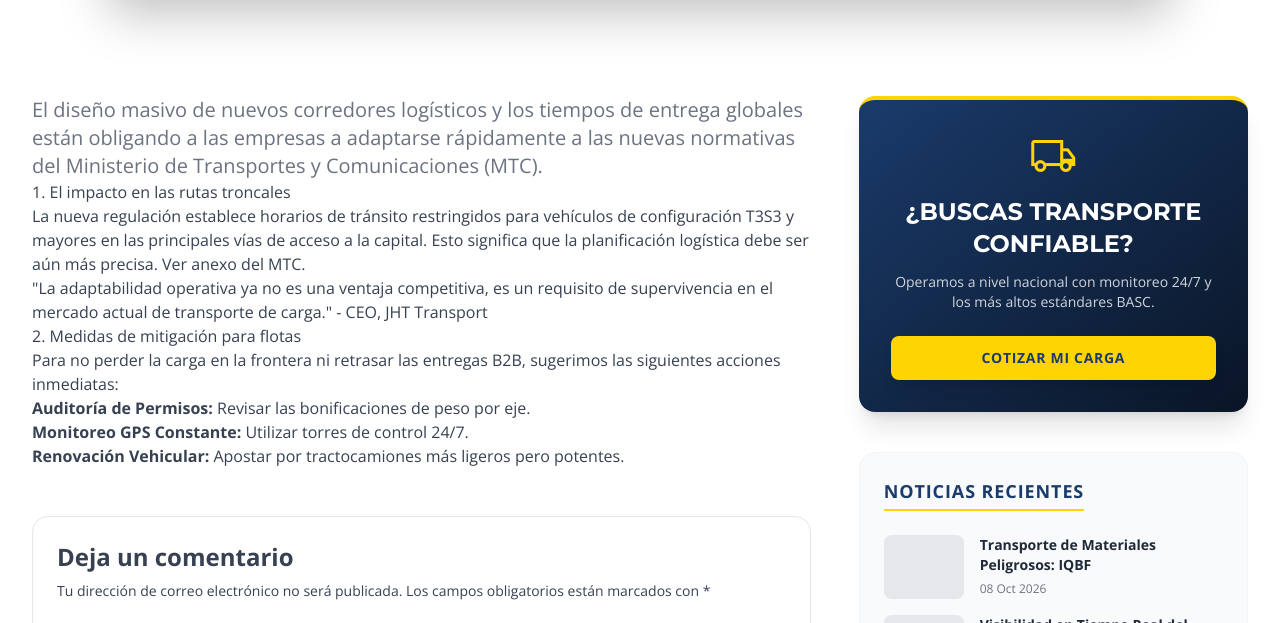
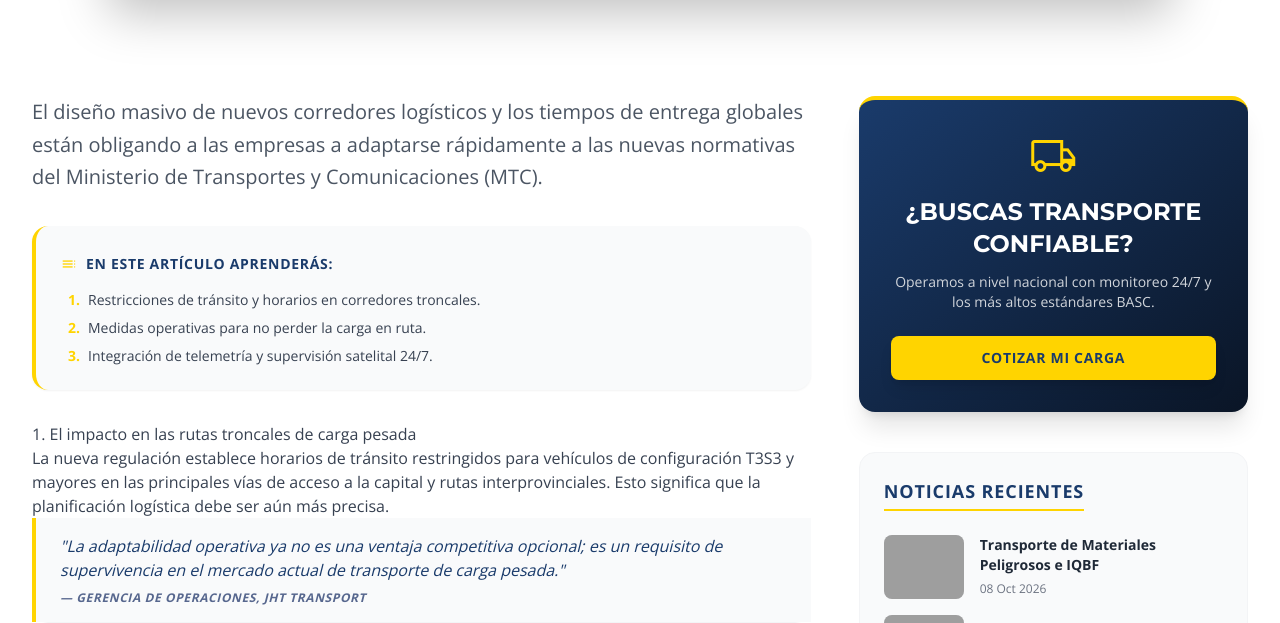
Before and after one commit to jcoldsolutionsj-lab/Proyect02_Front_Jht_webLading, a Django app: page /noticias/ejemplo/ in a window 1280 px wide. Shown: the part 1076-1699 px from the top of the page. Run offline with Django 5.2, Linux system fonts and the light colour scheme; some libraries are stand-ins or nearby versions; grey boxes are pictures that could not be loaded.

Commit message:
feat: optimizacion editorial UX en noticia_detalle.html con indice de contenidos, tarjetas KPI e imagenes de alta calidad

```diff
--- a/jht_cms/templates/public/noticia_detalle.html
+++ b/jht_cms/templates/public/noticia_detalle.html
@@ -76,22 +76,67 @@
                                 prose-img:rounded-2xl prose-img:shadow-md
                                 prose-blockquote:border-l-4 prose-blockquote:border-jht-gold prose-blockquote:bg-gray-50 prose-blockquote:py-2 prose-blockquote:px-6 prose-blockquote:text-jht-dark prose-blockquote:italic">
 
-                    <p class="lead text-xl text-gray-500 font-medium">El diseño masivo de nuevos corredores logísticos y los tiempos de entrega globales están obligando a las empresas a adaptarse rápidamente a las nuevas normativas del Ministerio de Transportes y Comunicaciones (MTC).</p>
+                    <!-- Párrafo Destacado / Bajada -->
+                    <p class="lead text-xl text-gray-600 font-medium leading-relaxed mb-8">El diseño masivo de nuevos corredores logísticos y los tiempos de entrega globales están obligando a las empresas a adaptarse rápidamente a las nuevas normativas del Ministerio de Transportes y Comunicaciones (MTC).</p>
 
-                    <h2>1. El impacto en las rutas troncales</h2>
-                    <p>La nueva regulación establece horarios de tránsito restringidos para vehículos de configuración T3S3 y mayores en las principales vías de acceso a la capital. Esto significa que la planificación logística debe ser aún más precisa. <a href="#">Ver anexo del MTC</a>.</p>
+                    <!-- Índices / Tabla de Contenidos Rápida (UX Editorial) -->
+                    <div class="bg-gray-50 rounded-2xl p-6 mb-8 border-l-4 border-jht-gold shadow-sm">
+                        <h4 class="text-sm font-bold text-jht-dark uppercase tracking-wider mb-3 flex items-center gap-2">
+                            <span class="material-symbols-outlined text-jht-gold text-lg">toc</span> En este artículo aprenderás:
+                        </h4>
+                        <ul class="space-y-2 text-sm text-gray-700 font-medium pl-2">
+                            <li class="flex items-center gap-2"><span class="text-jht-gold font-bold">1.</span> Restricciones de tránsito y horarios en corredores troncales.</li>
+                            <li class="flex items-center gap-2"><span class="text-jht-gold font-bold">2.</span> Medidas operativas para no perder la carga en ruta.</li>
+                            <li class="flex items-center gap-2"><span class="text-jht-gold font-bold">3.</span> Integración de telemetría y supervisión satelital 24/7.</li>
+                        </ul>
+                    </div>
 
-                    <blockquote>
-                        "La adaptabilidad operativa ya no es una ventaja competitiva, es un requisito de supervivencia en el mercado actual de transporte de carga." - CEO, JHT Transport
+                    <h2>1. El impacto en las rutas troncales de carga pesada</h2>
+                    <p>La nueva regulación establece horarios de tránsito restringidos para vehículos de configuración T3S3 y mayores en las principales vías de acceso a la capital y rutas interprovinciales. Esto significa que la planificación logística debe ser aún más precisa.</p>
+
+                    <!-- Caja de Cita Destacada -->
+                    <blockquote class="my-8 py-4 px-6 border-l-4 border-jht-gold bg-gray-50 rounded-r-2xl text-jht-dark font-medium italic">
+                        "La adaptabilidad operativa ya no es una ventaja competitiva opcional; es un requisito de supervivencia en el mercado actual de transporte de carga pesada."
+                        <span class="block mt-2 text-xs font-bold uppercase tracking-wider text-jht-blue-support not-italic">— Gerencia de Operaciones, JHT Transport</span>
                     </blockquote>
 
-                    <h2>2. Medidas de mitigación para flotas</h2>
-                    <p>Para no perder la carga en la frontera ni retrasar las entregas B2B, sugerimos las siguientes acciones inmediatas:</p>
-                    <ul>
-                        <li><strong>Auditoría de Permisos:</strong> Revisar las bonificaciones de peso por eje.</li>
-                        <li><strong>Monitoreo GPS Constante:</strong> Utilizar torres de control 24/7.</li>
-                        <li><strong>Renovación Vehicular:</strong> Apostar por tractocamiones más ligeros pero potentes.</li>
-                    </ul>
+                    <!-- Imagen Intermedia en el Cuerpo (Rompe la monotonía del texto) -->
+                    <div class="my-8 rounded-2xl overflow-hidden shadow-lg border border-gray-100">
+                        <img src="{% static 'assets/images/noticias/telemetria-torre.webp' %}" alt="Monitoreo de Telemetría GPS en Torre de Control JHT" class="w-full h-72 md:h-96 object-cover">
+                        <p class="text-xs text-gray-500 italic p-3 text-center bg-gray-50">Monitoreo continuo de telemetría GPS y sensor de fatiga en unidades de carga pesada.</p>
+                    </div>
+
+                    <h2>2. Medidas de mitigación para flotas corporativas</h2>
+                    <p>Para garantizar el flujo ininterrumpido de suministros B2B y evitar sanciones en ruta, nuestro equipo de ingeniería recomienda las siguientes acciones inmediatas:</p>
+
+                    <div class="grid grid-cols-1 md:grid-cols-3 gap-4 my-6">
+                        <div class="bg-gray-50 p-4 rounded-xl border border-gray-200 text-center">
+                            <span class="material-symbols-outlined text-jht-gold text-3xl mb-1">balance</span>
+                            <h5 class="font-bold text-sm text-jht-dark uppercase">Auditoría de Pesos</h5>
+                            <p class="text-xs text-gray-500">Verificación de bonificaciones por eje neumático.</p>
+                        </div>
+                        <div class="bg-gray-50 p-4 rounded-xl border border-gray-200 text-center">
+                            <span class="material-symbols-outlined text-jht-gold text-3xl mb-1">focal_point</span>
+                            <h5 class="font-bold text-sm text-jht-dark uppercase">Geocercas GPS</h5>
+                            <p class="text-xs text-gray-500">Alertas automáticas de ruta preaprobada MTC.</p>
+                        </div>
+                        <div class="bg-gray-50 p-4 rounded-xl border border-gray-200 text-center">
+                            <span class="material-symbols-outlined text-jht-gold text-3xl mb-1">verified</span>
+                            <h5 class="font-bold text-sm text-jht-dark uppercase">Norma BASC</h5>
+                            <p class="text-xs text-gray-500">Cero incidencias en seguridad patrimonial.</p>
+                        </div>
+                    </div>
+
+                    <!-- Ficha de Autor -->
+                    <div class="mt-10 p-6 bg-gray-50 rounded-2xl border border-gray-200 flex flex-col sm:flex-row items-center gap-5">
+                        <div class="w-16 h-16 rounded-full bg-jht-dark text-jht-gold flex items-center justify-center font-bold text-xl shrink-0 shadow-md">
+                            JHT
+                        </div>
+                        <div>
+                            <h4 class="font-bold text-jht-dark text-base uppercase">Equipo de Ingeniería y Operaciones JHT</h4>
+                            <p class="text-xs text-gray-500 leading-relaxed mt-1">Especialistas en transporte de carga pesada, logística de materiales peligrosos y normativas de comercio exterior en el Perú.</p>
+                        </div>
+                    </div>
                 <!-- Sección de Comentarios -->
                 <div class="mt-12 bg-gray-50/70 p-6 sm:p-10 rounded-2xl border border-gray-200">
                     <h3 class="text-2xl font-bold text-blue-900 mb-2">Deja un comentario</h3>
@@ -163,17 +208,21 @@
                     <div class="space-y-4 mt-2">
                         <!-- Widget Item -->
                         <a href="{% url 'website:noticia_detalle' %}" class="group flex gap-4 items-center">
-                            <div class="w-20 h-16 bg-gray-200 rounded-lg flex-shrink-0"></div>
+                            <div class="w-20 h-16 bg-gray-200 rounded-lg flex-shrink-0 overflow-hidden">
+                                <img src="{% static 'assets/images/noticias/materiales-iqbf.webp' %}" alt="Transporte de Materiales Peligrosos" class="w-full h-full object-cover group-hover:scale-105 transition-transform duration-300">
+                            </div>
                             <div>
-                                <h4 class="text-sm font-bold text-gray-800 group-hover:text-jht-blue-support transition-colors line-clamp-2">Transporte de Materiales Peligrosos: IQBF</h4>
+                                <h4 class="text-sm font-bold text-gray-800 group-hover:text-jht-blue-support transition-colors line-clamp-2">Transporte de Materiales Peligrosos e IQBF</h4>
                                 <span class="text-xs text-gray-500">08 Oct 2026</span>
                             </div>
                         </a>
                         <!-- Widget Item -->
                         <a href="{% url 'website:noticia_detalle' %}" class="group flex gap-4 items-center">
-                            <div class="w-20 h-16 bg-gray-200 rounded-lg flex-shrink-0"></div>
+                            <div class="w-20 h-16 bg-gray-200 rounded-lg flex-shrink-0 overflow-hidden">
+                                <img src="{% static 'assets/images/noticias/telemetria-torre.webp' %}" alt="Visibilidad GPS en Tiempo Real" class="w-full h-full object-cover group-hover:scale-105 transition-transform duration-300">
+                            </div>
                             <div>
-                                <h4 class="text-sm font-bold text-gray-800 group-hover:text-jht-blue-support transition-colors line-clamp-2">Visibilidad en Tiempo Real del Flete Logístico</h4>
+                                <h4 class="text-sm font-bold text-gray-800 group-hover:text-jht-blue-support transition-colors line-clamp-2">Visibilidad y Trazabilidad GPS 24/7</h4>
                                 <span class="text-xs text-gray-500">12 Oct 2026</span>
                             </div>
                         </a>
@@ -203,38 +252,31 @@
         <h2 class="text-2xl font-bold text-jht-dark mb-8 uppercase font-title">Artículos <span class="text-jht-gold">Relacionados</span></h2>
 
         <div class="grid grid-cols-1 md:grid-cols-3 gap-8">
-            <!-- (Copiar 3 cards básicas similares a las de noticias.html pero sin tanto texto) -->
             <article class="bg-white rounded-2xl overflow-hidden shadow-sm hover:shadow-lg hover:-translate-y-1 transition-all duration-300 group border border-gray-100 flex flex-col">
-                <div class="h-40 bg-jht-dark flex items-center justify-center border-b border-jht-gold/20 text-center p-4 relative">
-                    <span class="text-white text-[10px] font-bold uppercase mb-1">Prompt:</span>
-                    <span class="text-gray-400 text-[9px] italic leading-tight">"Furgoneta de reparto eléctrica en Lima urbana"</span>
-                    <span class="absolute bottom-1 right-1 text-[8px] text-gray-500 font-mono">.../ultima-milla.webp</span>
+                <div class="h-44 bg-gray-100 overflow-hidden relative">
+                    <img src="{% static 'assets/images/noticias/flotas-euro6.webp' %}" alt="Eficiencia Energética y Flotas Euro 6" class="w-full h-full object-cover group-hover:scale-105 transition-transform duration-500">
                 </div>
                 <div class="p-5 flex-1 flex flex-col justify-between">
-                    <h3 class="text-lg font-bold text-jht-dark mb-4 group-hover:text-jht-blue-support line-clamp-2">El Futuro de la Última Milla en Zonas Urbanas</h3>
-                    <a href="{% url 'website:noticia_detalle' %}" class="text-jht-gold text-sm font-bold uppercase tracking-wider self-start mt-auto">Leer artículo &rarr;</a>
+                    <h3 class="text-lg font-bold text-jht-dark mb-4 group-hover:text-jht-blue-support line-clamp-2">Eficiencia Energética y Flotas Euro 6</h3>
+                    <a href="{% url 'website:noticia_detalle' %}" class="text-jht-gold text-sm font-bold uppercase tracking-wider self-start mt-auto flex items-center gap-1">Leer artículo <span class="material-symbols-outlined text-sm">arrow_forward</span></a>
                 </div>
             </article>
             <article class="bg-white rounded-2xl overflow-hidden shadow-sm hover:shadow-lg hover:-translate-y-1 transition-all duration-300 group border border-gray-100 flex flex-col">
-                <div class="h-40 bg-jht-dark flex items-center justify-center border-b border-jht-gold/20 text-center p-4 relative">
-                    <span class="text-white text-[10px] font-bold uppercase mb-1">Prompt:</span>
-                    <span class="text-gray-400 text-[9px] italic leading-tight">"Mecánico revisando motor de camión en taller corporativo"</span>
-                    <span class="absolute bottom-1 right-1 text-[8px] text-gray-500 font-mono">.../mantenimiento.webp</span>
+                <div class="h-44 bg-gray-100 overflow-hidden relative">
+                    <img src="{% static 'assets/images/noticias/puerto-chancay.webp' %}" alt="El Impacto del Megapuerto de Chancay" class="w-full h-full object-cover group-hover:scale-105 transition-transform duration-500">
                 </div>
                 <div class="p-5 flex-1 flex flex-col justify-between">
-                    <h3 class="text-lg font-bold text-jht-dark mb-4 group-hover:text-jht-blue-support line-clamp-2">Mantenimiento Preventivo de Flotas 2026</h3>
-                    <a href="{% url 'website:noticia_detalle' %}" class="text-jht-gold text-sm font-bold uppercase tracking-wider self-start mt-auto">Leer artículo &rarr;</a>
+                    <h3 class="text-lg font-bold text-jht-dark mb-4 group-hover:text-jht-blue-support line-clamp-2">El Impacto del Megapuerto de Chancay</h3>
+                    <a href="{% url 'website:noticia_detalle' %}" class="text-jht-gold text-sm font-bold uppercase tracking-wider self-start mt-auto flex items-center gap-1">Leer artículo <span class="material-symbols-outlined text-sm">arrow_forward</span></a>
                 </div>
             </article>
             <article class="bg-white rounded-2xl overflow-hidden shadow-sm hover:shadow-lg hover:-translate-y-1 transition-all duration-300 group border border-gray-100 flex flex-col">
-                <div class="h-40 bg-jht-dark flex items-center justify-center border-b border-jht-gold/20 text-center p-4 relative">
-                    <span class="text-white text-[10px] font-bold uppercase mb-1">Prompt:</span>
-                    <span class="text-gray-400 text-[9px] italic leading-tight">"Mapa digital iluminado de la costa sur peruana"</span>
-                    <span class="absolute bottom-1 right-1 text-[8px] text-gray-500 font-mono">.../rutas-sur.webp</span>
+                <div class="h-44 bg-gray-100 overflow-hidden relative">
+                    <img src="{% static 'assets/images/noticias/almacenaje-wms.webp' %}" alt="Gestión de Inventarios y Almacenaje WMS" class="w-full h-full object-cover group-hover:scale-105 transition-transform duration-500">
                 </div>
                 <div class="p-5 flex-1 flex flex-col justify-between">
-                    <h3 class="text-lg font-bold text-jht-dark mb-4 group-hover:text-jht-blue-support line-clamp-2">Optimización de Rutas en la Costa Sur</h3>
-                    <a href="{% url 'website:noticia_detalle' %}" class="text-jht-gold text-sm font-bold uppercase tracking-wider self-start mt-auto">Leer artículo &rarr;</a>
+                    <h3 class="text-lg font-bold text-jht-dark mb-4 group-hover:text-jht-blue-support line-clamp-2">Gestión de Inventarios y Almacenaje WMS</h3>
+                    <a href="{% url 'website:noticia_detalle' %}" class="text-jht-gold text-sm font-bold uppercase tracking-wider self-start mt-auto flex items-center gap-1">Leer artículo <span class="material-symbols-outlined text-sm">arrow_forward</span></a>
                 </div>
             </article>
         </div>
```
